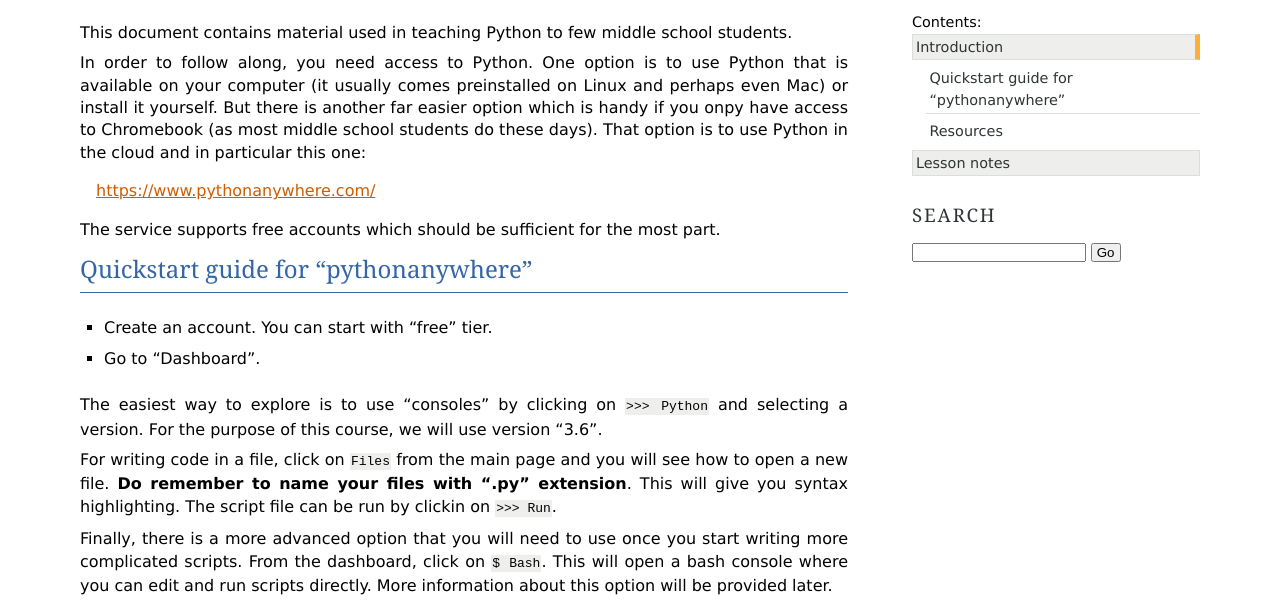
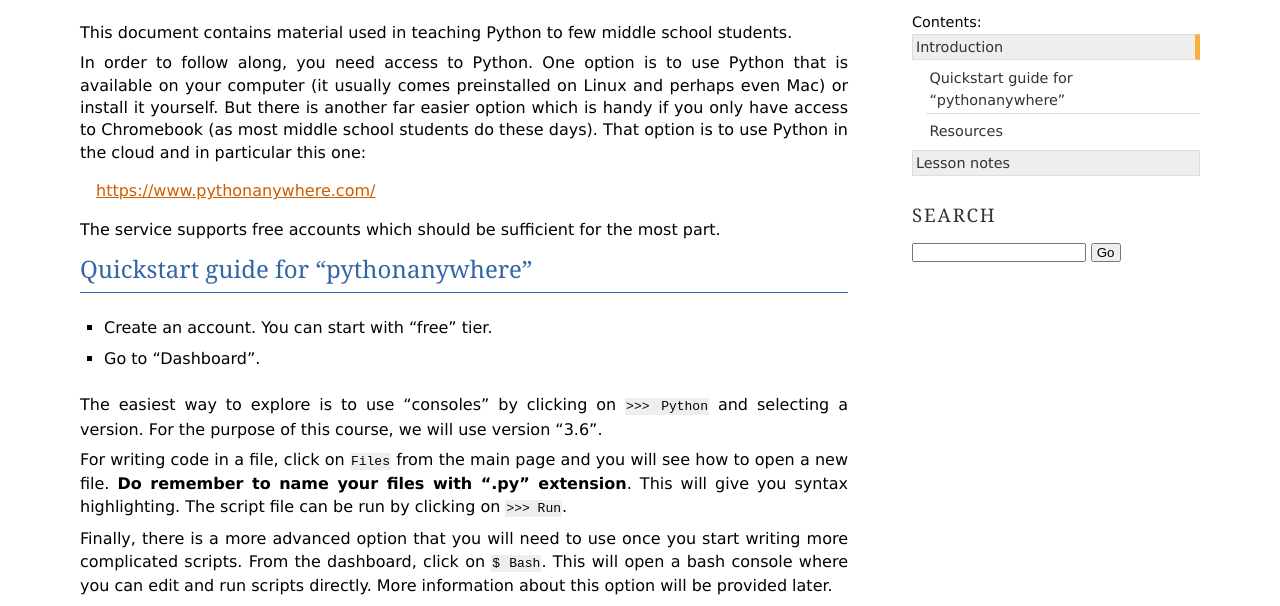
Before and after one commit to draghuram/pythonintro, a Sphinx documentation site: the page built from doc/source/intro.rst, in a window 1280 px wide. Shown: the part 145-751 px from the top of the page. Built offline with Sphinx 7.4.7, drawn with Linux system fonts in a browser that asks for light colours.

Commit message:
Fixed some typos.

```diff
--- a/doc/source/intro.rst
+++ b/doc/source/intro.rst
@@ -9,7 +9,7 @@
 use Python that is available on your computer (it usually comes
 preinstalled on Linux and perhaps even Mac) or install it
 yourself. But there is another far easier option which is handy if you
-onpy have access to Chromebook (as most middle school students do
+only have access to Chromebook (as most middle school students do
 these days). That option is to use Python in the cloud and in
 particular this one:
 
@@ -32,7 +32,7 @@
 For writing code in a file, click on ``Files`` from the main page and
 you will see how to open a new file. **Do remember to name your files
 with ".py" extension**. This will give you syntax highlighting. The
-script file can be run by clickin on ``>>> Run``.
+script file can be run by clicking on ``>>> Run``.
 
 Finally, there is a more advanced option that you will need to use
 once you start writing more complicated scripts. From the dashboard,
```
